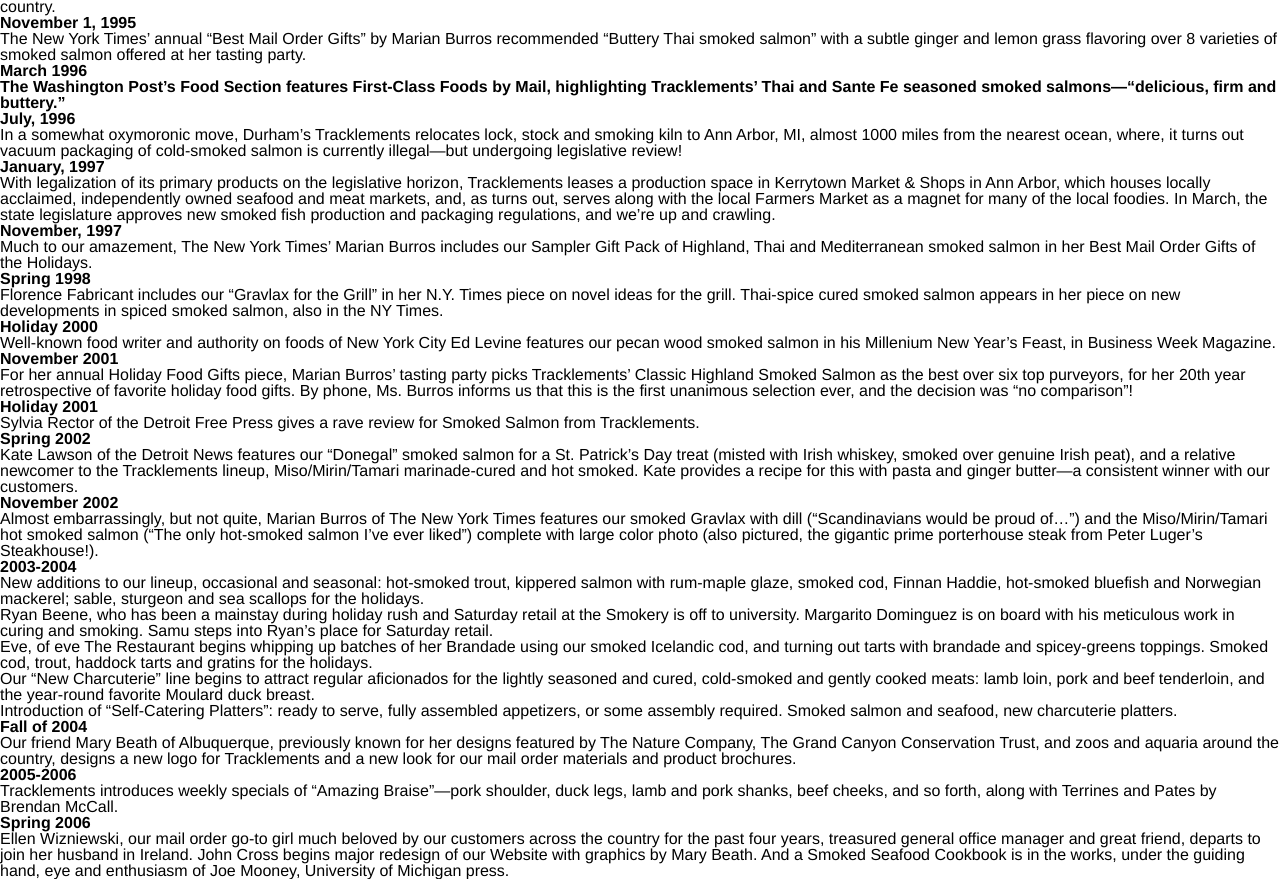
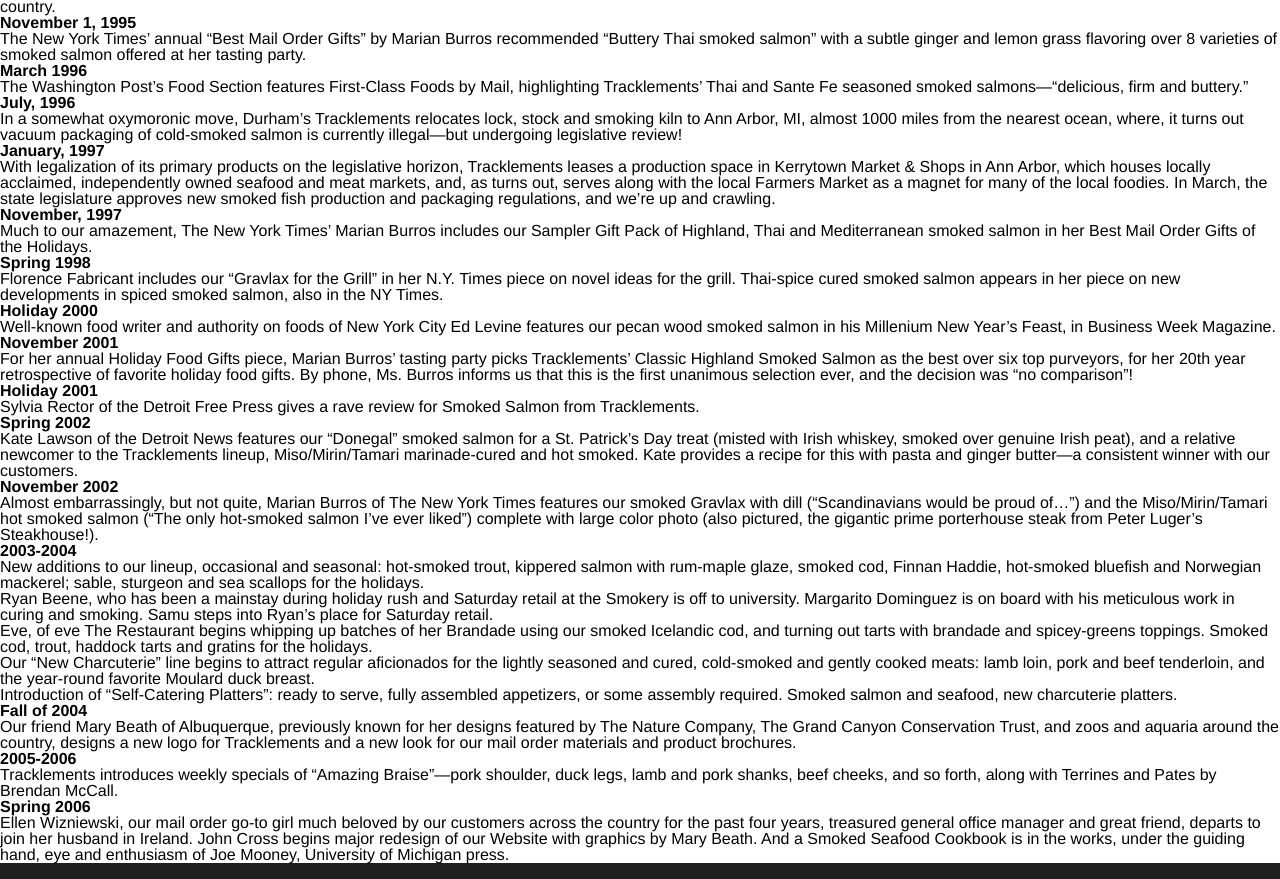
Before and after one commit to mrayw/mrayw.github.io, a plain HTML site: page index.html in a window 1280 px wide. Shown: the part 1012-1891 px from the top of the page. Drawn offline with Linux system fonts and the light colour scheme.

Commit message:
Add files via upload

```diff
--- a/index.html
+++ b/index.html
@@ -54,7 +54,7 @@
 <h3>November 1, 1995</h3>
 <p>The New York Times’ annual “Best Mail Order Gifts” by Marian Burros recommended “Buttery Thai smoked salmon” with a subtle ginger and lemon grass flavoring over 8 varieties of smoked salmon offered at her tasting party.</p>
 
-<h3>March 1996<h3>
+<h3>March 1996</h3>
 <p>The Washington Post’s Food Section features First-Class Foods by Mail, highlighting Tracklements’ Thai and Sante Fe seasoned smoked salmons—“delicious, firm and buttery.”</p>
 
 <h3>July, 1996</h3>
```
